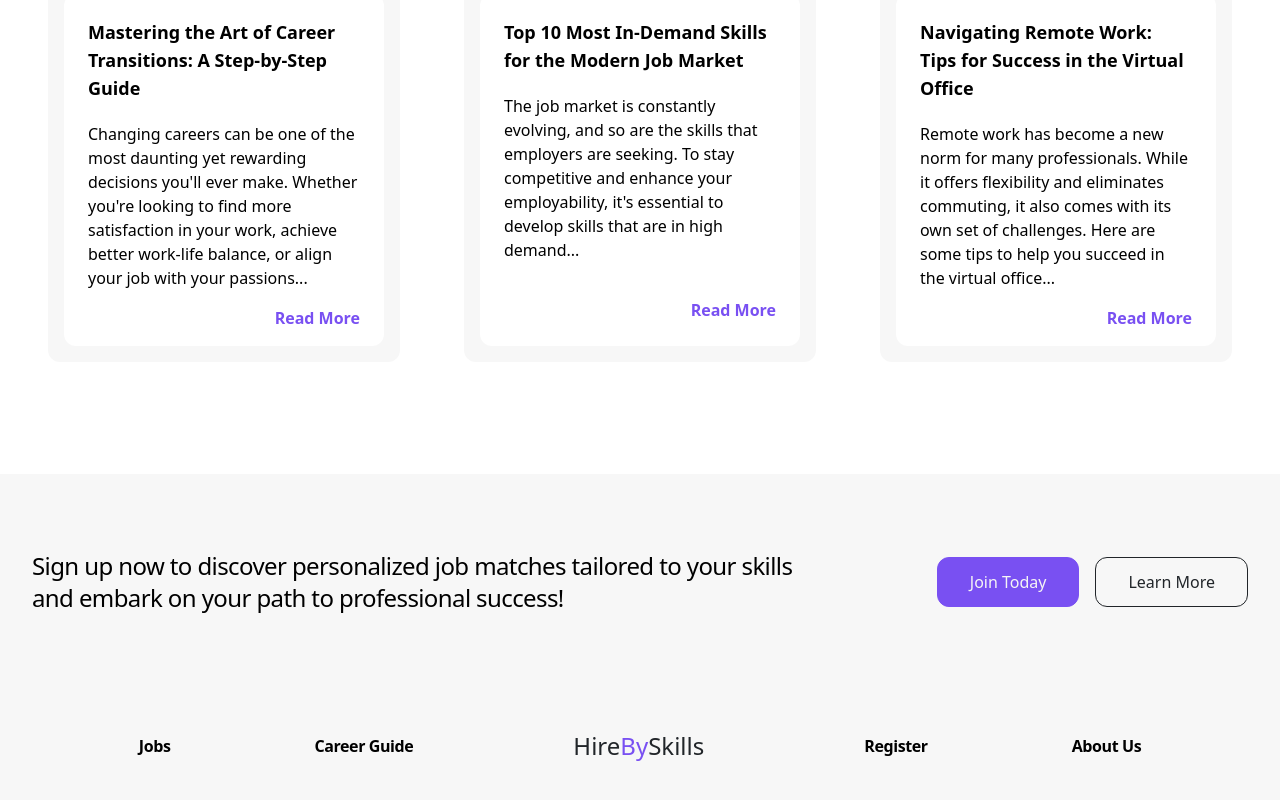
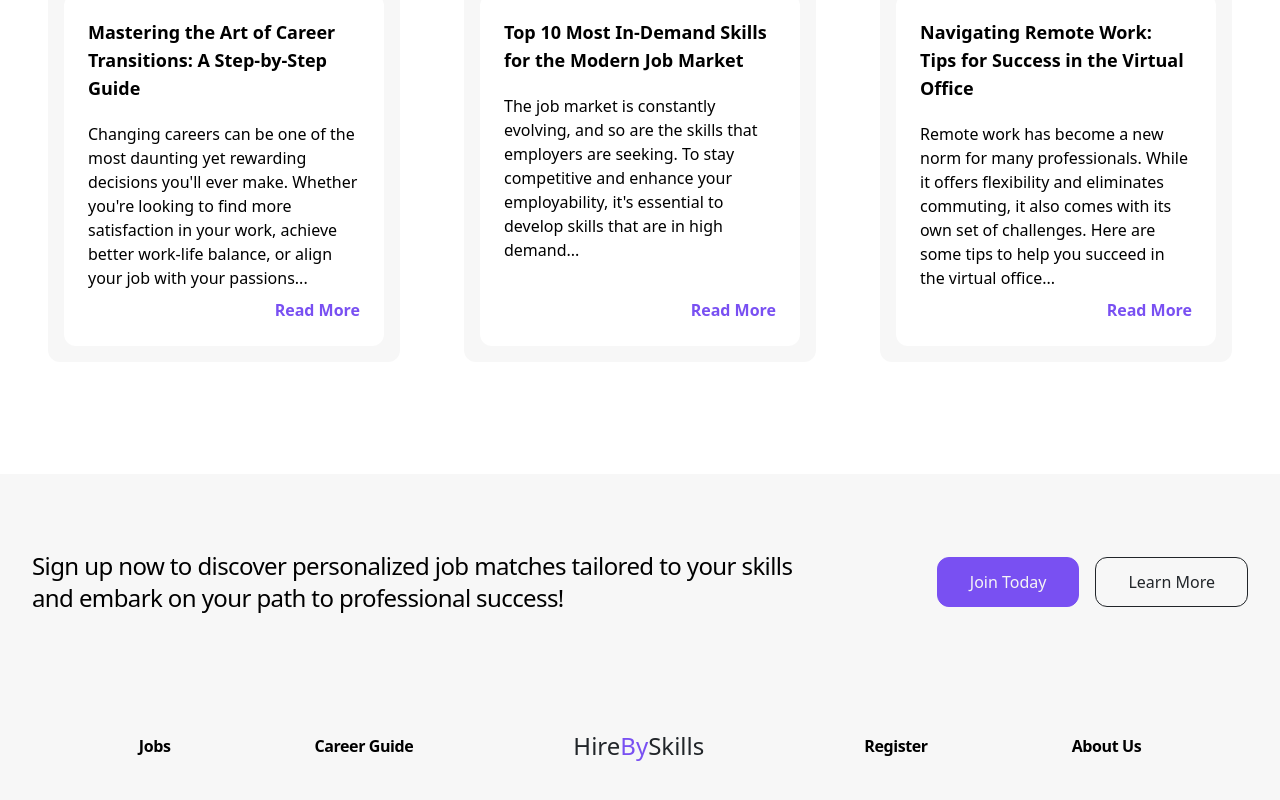
Before and after one commit to klaudiamr97/HireBySkills, a React (Vite) app in the folder frontend/: page / in a window 1280 px wide. Shown: the part 1708-2508 px from the top of the page. Built offline with nearby package versions, Linux system fonts and the light colour scheme; no server answers.

Commit message:
final commit

```diff
--- a/frontend/src/pages/Home.tsx
+++ b/frontend/src/pages/Home.tsx
@@ -108,7 +108,7 @@ const Home = () => {
                       </h5>
                       <p>{item.description}</p>
                     </div>
-                    <div className="pt-4 text-right">
+                    <div className="text-right">
                       <a
                         href={item.link}
                         className="text-purple font-semibold hover:underline"
```
